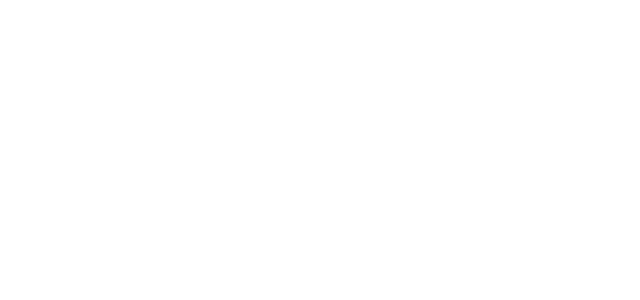
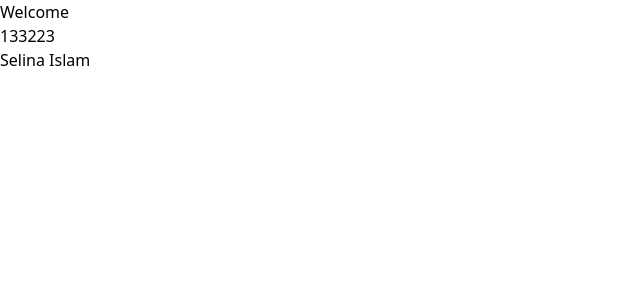
Before and after one commit to selina-islam/Play_With_React, a React (Vite) app: page / in a window 1280 px wide. Shown: the top 300 px of the page, without its empty margins (0-640 px from the left). Built offline with nearby package versions, Linux system fonts and the light colour scheme.

Commit message:
PropsType

```diff
--- a/package.json
+++ b/package.json
@@ -11,6 +11,7 @@
   },
   "dependencies": {
     "@tailwindcss/vite": "^4.1.4",
+    "prop-types": "^15.8.1",
     "react": "^19.0.0",
     "react-dom": "^19.0.0",
     "tailwindcss": "^4.1.4"
--- a/src/App.jsx
+++ b/src/App.jsx
@@ -1,11 +1,11 @@
 import React from 'react'
-import WithState from './DynamicStyle/WithState'
+import Users from './PropsTypes/Users'
 
 
 function App() {
   return (
     <div>
-      <WithState/>
+      <Users/>
     </div>
   )
 }
--- /dev/null
+++ b/src/PropsTypes/User.jsx
@@ -0,0 +1,38 @@
+import React from "react";
+import PropTypes from "prop-types";
+
+function User(props) {
+        console.log(props.user)
+  return (
+          <div>
+
+                  <h1>Welcome</h1>
+                  <h3>{props.user.id}</h3>
+                  <h4>{ props.user.name}</h4>
+
+      {/* <h1>{props.name}</h1>
+      <h1>{props.id}</h1> */}
+    </div>
+  );
+}
+
+User.propTypes = {
+        user: PropTypes.shape({
+                id: PropTypes.number,
+                name:PropTypes.string,
+      })
+}
+
+// rafcp keyboard command is use for react propstype management environment setup
+
+// User.propTypes = {
+//   name: PropTypes.string.isRequired,
+//   id: PropTypes.number,
+// };
+
+// User.defaultProps = {
+//   name: "Saiful Islam",
+//   id: 0,
+// };
+
+export default User;
--- /dev/null
+++ b/src/PropsTypes/Users.jsx
@@ -0,0 +1,25 @@
+import React, { useState } from "react";
+import User from "./User";
+
+
+// propstypes - check data types of props
+
+const Users = () => {
+//   const [name, setName] = useState();
+        //   const [id, setId] = useState();
+        const [user, setUser] = useState({
+                id: 133223,
+                name: 'Selina Islam'
+        })
+
+  return (
+    <>
+                  {/* <User name={name} id={id} /> */}
+                  <User user={ user} />
+    </>
+  );
+};
+
+
+
+export default Users;
```
Also changed, not shown: 1 other file (tests, documents, lock files or other folders).
